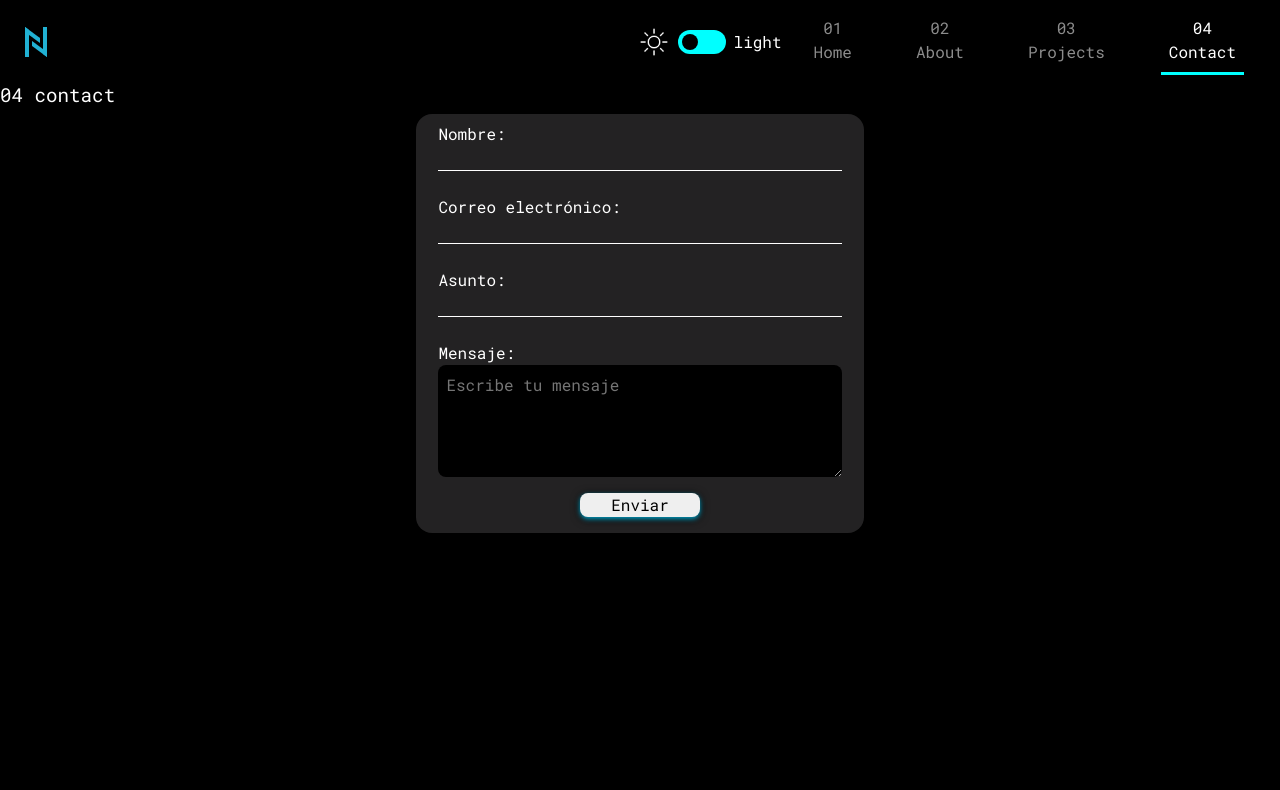
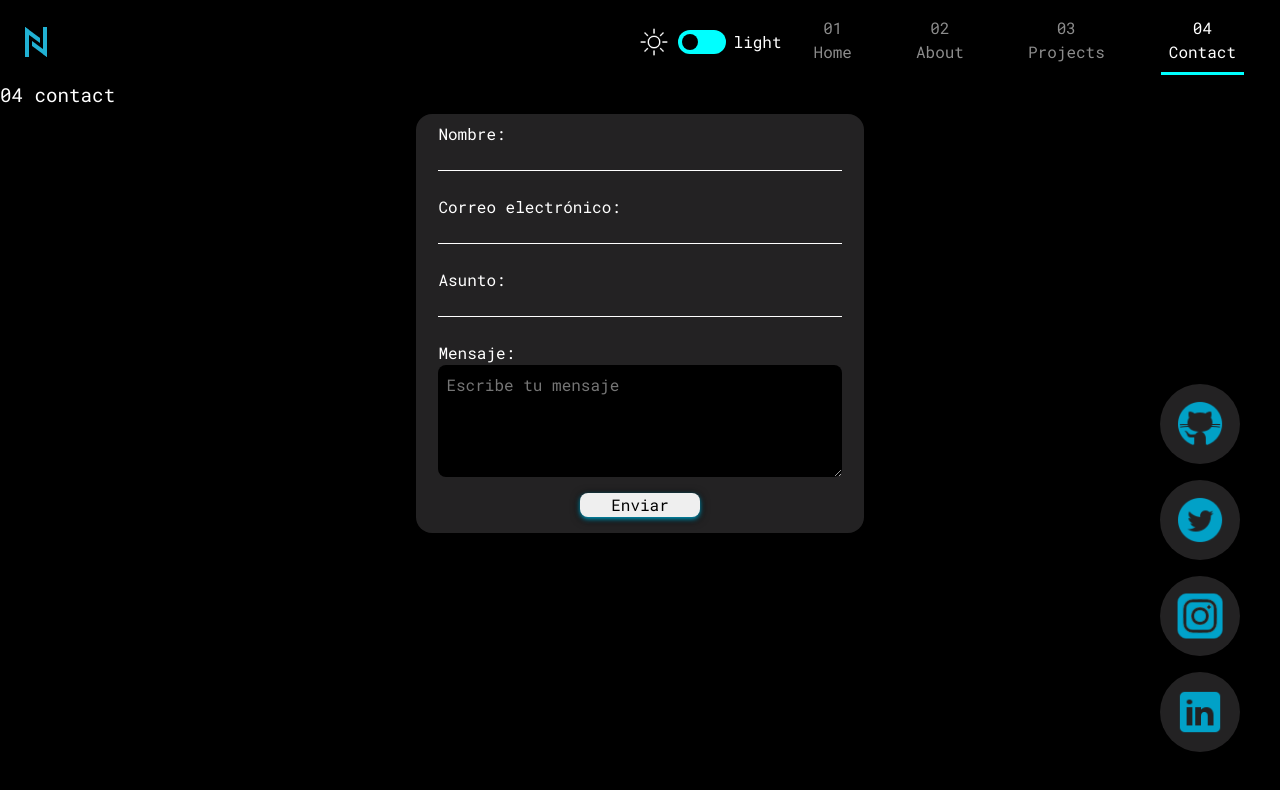
Before and after one commit to Nicolas-Andreis/portfolio, a website: page pages/contact.html in a window 1280 px wide. Drawn offline with nearby package versions, Linux system fonts and the light colour scheme.

Commit message:
rotate contact

```diff
--- a/js/main.js
+++ b/js/main.js
@@ -1,6 +1,11 @@
-//efecto del cursor
+//efecto pagina contact para que giren los circulos
+document.addEventListener('DOMContentLoaded', function() {
+    const flexRedesAbout = document.querySelector('.flex-redes-about');
 
-//efecto del cursor
+    // Agrega una clase que activa la rotación y la transición
+    flexRedesAbout.classList.add('rotated');
+});
+//efecto pagina contact para que giren los circulos
 
 
 
--- a/pages/contact.html
+++ b/pages/contact.html
@@ -107,6 +107,28 @@
                 <button type="submit">Enviar</button>
             </form>
         </div>
+        <div class="flex-redes-about">
+            <div class="circle">
+                <a href="">
+                    <img src="../imagenes/iconos redes/icons8-github-50.png" alt="">
+                </a>
+            </div>
+            <div class="circle">
+                <a href="">
+                    <img src="../imagenes/iconos redes/icons8-twitter-circled-50.png" alt="">
+                </a>
+            </div>
+            <div class="circle">
+                <a href="">
+                    <img src="../imagenes/iconos redes/icons8-instagram-64.png" alt="">
+                </a>
+            </div>
+            <div class="circle">
+                <a href="">
+                    <img src="../imagenes/iconos redes/icons8-linkedin-50.png" alt="">
+                </a>
+            </div>
+        </div>
     </main>
     <footer>
 
--- a/scss/mediaQueries/_desktop.scss
+++ b/scss/mediaQueries/_desktop.scss
@@ -320,4 +320,38 @@
     .container-form {
         width: 35%;
     }
+    .flex-redes-about {
+        display: flex;
+        width: auto;
+        position: absolute;
+        right: 0;
+
+
+        &.rotated {
+            transition: 2s;
+            transform: rotate(90deg);
+            /* Rotamos -90 grados para alinear verticalmente */
+            transform-origin: right bottom;
+            /* Especificamos el punto de rotación */
+            margin-right: 10vw;
+            /* Espacio entre elementos */
+            bottom: 5vh;
+            overflow: hidden;
+            width: auto;
+        }
+
+        .circle {
+            background-color: #232223;
+            border-radius: 3rem;
+            margin: .5rem;
+
+            img {
+                transform: rotate(270deg);
+                width: 3rem;
+                margin: 1rem;
+            }
+        }
+
+    }
+
 }
--- a/scss/pages/_contact.scss
+++ b/scss/pages/_contact.scss
@@ -1,49 +1,60 @@
-.container-form{
+.container-form {
     width: 80%;
     height: auto;
     border-radius: 1rem;
     margin: auto;
     background-color: #232223;
-    form{
+
+    form {
         width: 90%;
         display: flex;
         flex-direction: column;
         margin: auto;
-        label{
+
+        label {
             margin-top: .5rem;
         }
-        input{
+
+        input {
             background-color: transparent;
             border: none;
             border-bottom: 1px solid white;
             color: white;
             margin-bottom: 1rem;
+
             &:focus-visible {
-                outline: 2px solid #007bff00; /* Cambia el color y el grosor del borde de enfoque */
-                box-shadow: 0 0 5px rgba(0, 0, 0, 0); /* Agrega una sombra al enfoque */
+                outline: 2px solid #007bff00;
+                /* Cambia el color y el grosor del borde de enfoque */
+                box-shadow: 0 0 5px rgba(0, 0, 0, 0);
+                /* Agrega una sombra al enfoque */
                 border-bottom: 3px solid white;
             }
         }
 
-        textarea{
+        textarea {
             background-color: black;
             border: none;
             border-radius: .5rem;
             color: white;
             padding: 0.5rem;
+
             &:focus-visible {
-                outline: 2px solid #007bff00; /* Cambia el color y el grosor del borde de enfoque */
-                box-shadow: 0 0 5px rgba(0, 0, 0, 0); /* Agrega una sombra al enfoque */
+                outline: 2px solid #007bff00;
+                /* Cambia el color y el grosor del borde de enfoque */
+                box-shadow: 0 0 5px rgba(0, 0, 0, 0);
+                /* Agrega una sombra al enfoque */
 
             }
         }
-        button{
+
+        button {
             width: 30%;
             margin: 1rem auto;
             border-radius: 0.5rem;
             border: none;
             box-shadow: map-get($sombra, normal);
-            &:hover{
+
+            &:hover {
                 background-color: black;
                 color: white;
                 box-shadow: none;
@@ -51,3 +62,38 @@
         }
     }
 }
+
+.flex-redes-about {
+    display: flex;
+    width: auto;
+    position: absolute;
+    bottom: 0;
+
+    &.rotated {
+        transition: 0s;
+        transform: rotate(0deg);
+        /* Rotamos -90 grados para alinear verticalmente */
+        transform-origin: right bottom;
+        /* Especificamos el punto de rotación */
+        margin-right: 0vw;
+        /* Espacio entre elementos */
+        bottom: 5vh;
+        overflow: hidden;
+        width: 100%;
+        display: flex;
+        justify-content: center;
+    }
+
+    .circle {
+        background-color: #232223;
+        border-radius: 3rem;
+        margin: .5rem;
+
+        img {
+            transform: rotate(0deg);
+            width: 2rem;
+            margin: 1rem;
+        }
+    }
+
+}
```
Also changed, not shown: css/style.css, 1 other file.
